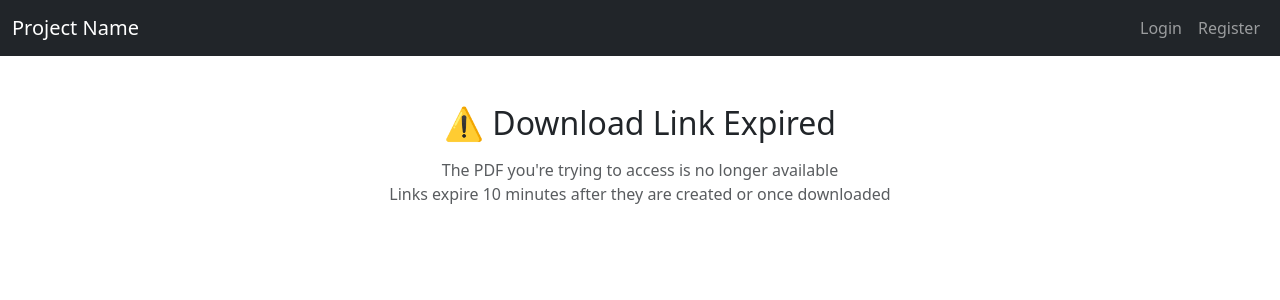
After one commit to Fatima-NW/Blogging-Platform, a Django app: template templates/posts/pdf_expired.html in a window 1280 px wide. The commit adds this page. Shown: the top 300 px of the page. Run offline with Django 5.2, Linux system fonts and the light colour scheme; the template is opened without the code that fills it: most values are stand-ins (such as "Sample title", 1, 10 or a date in 2020); parts of the project's set-up code (start-up, migrations or seed data) failed here and were passed over.

Commit message:
Made PDF link expiry dynamic and added expired link template

```diff
--- a/myproject/celery.py
+++ b/myproject/celery.py
@@ -13,11 +13,11 @@ app = Celery("myproject")
 app.config_from_object("django.conf:settings", namespace="CELERY")
 app.autodiscover_tasks()
 
-# Periodic task: cleanup PDFs older than 10 mins, runs every 5 mins
+# Periodic task: cleanup PDFs older than expiry minutes, runs every 10 mins
 app.conf.beat_schedule = {
     "cleanup-temp-pdfs-every-minute": {
         "task": "posts.tasks.cleanup_old_temp_pdfs",
-        "schedule": 300.0,        # every 5 minutes
-        "args": (10,),            # max_age_minutes = 10
+        "schedule": 600.0,                          # every 10 minutes
+        "args": (settings.PDF_LINK_EXPIRY_MINUTES,),
     },
 }
--- a/myproject/settings.py
+++ b/myproject/settings.py
@@ -189,4 +189,7 @@ PDFS_TEMP_ROOT = os.path.join(BASE_DIR, "PDFs")
 SITE_URL = "http://127.0.0.1:8000"
 
 # Timeout threshold for synchronous generation
-PDF_SYNC_TIMEOUT_SECONDS = 0.2
+PDF_SYNC_TIMEOUT_SECONDS = 1
+
+# Max time after which PDF links expire
+PDF_LINK_EXPIRY_MINUTES = 15
--- /dev/null
+++ b/templates/posts/pdf_expired.html
@@ -0,0 +1,18 @@
+<!--
+Displays a page when user tries accessing an expired pdf link
+-->
+
+{% extends "base.html" %}
+
+{% block title %}Link Expired{% endblock %}
+
+{% block content %}
+    <div class="container text-center my-5">
+        <h2>⚠️ Download Link Expired</h2>
+        <p class="text-muted mt-3">
+            The PDF you're trying to access is no longer available
+            <br>
+            Links expire {{ expiry_minutes }} minutes after they are created or once downloaded
+        </p>
+    </div>
+{% endblock %}
--- a/templates/posts/post_form.html
+++ b/templates/posts/post_creation_form.html
@@ -1,5 +1,5 @@
 <!--
-Displays the form for creating a new blog post
+Displays the form for creating/updating a blog post
 -->
 
 {% extends "base.html" %}
```
Also changed, not shown: posts/tasks.py (+9 -4 lines), posts/views.py (+8 -7 lines).
